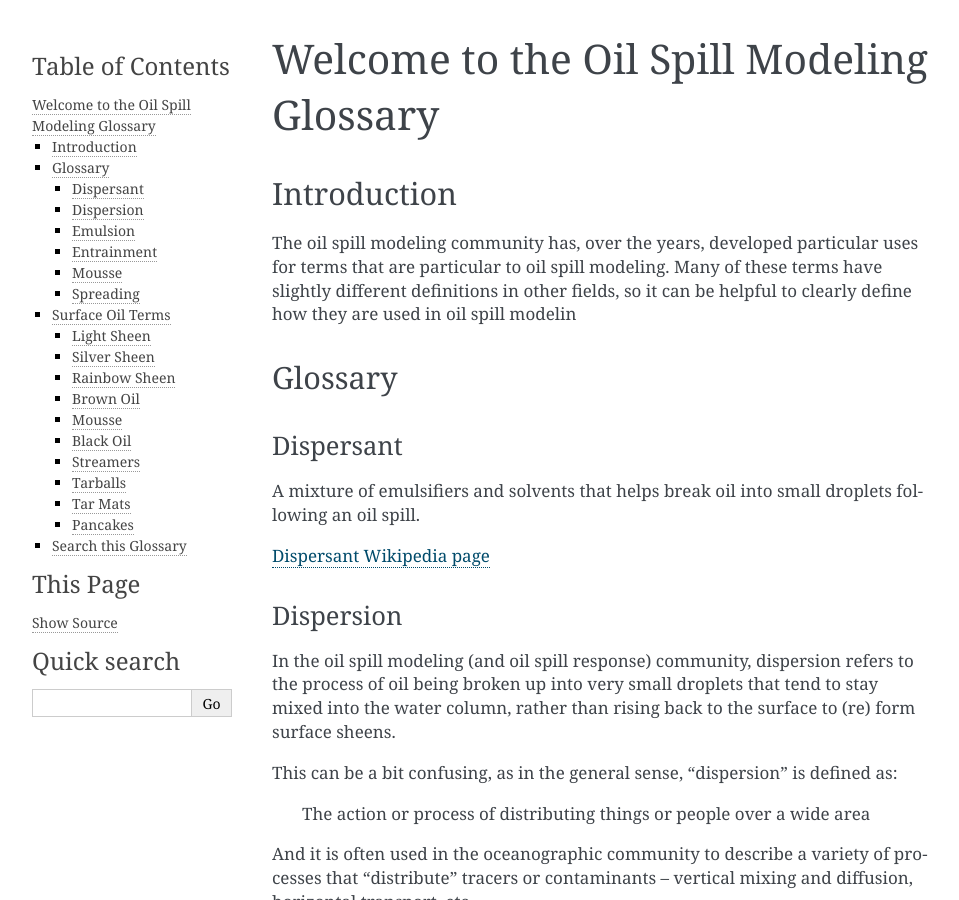
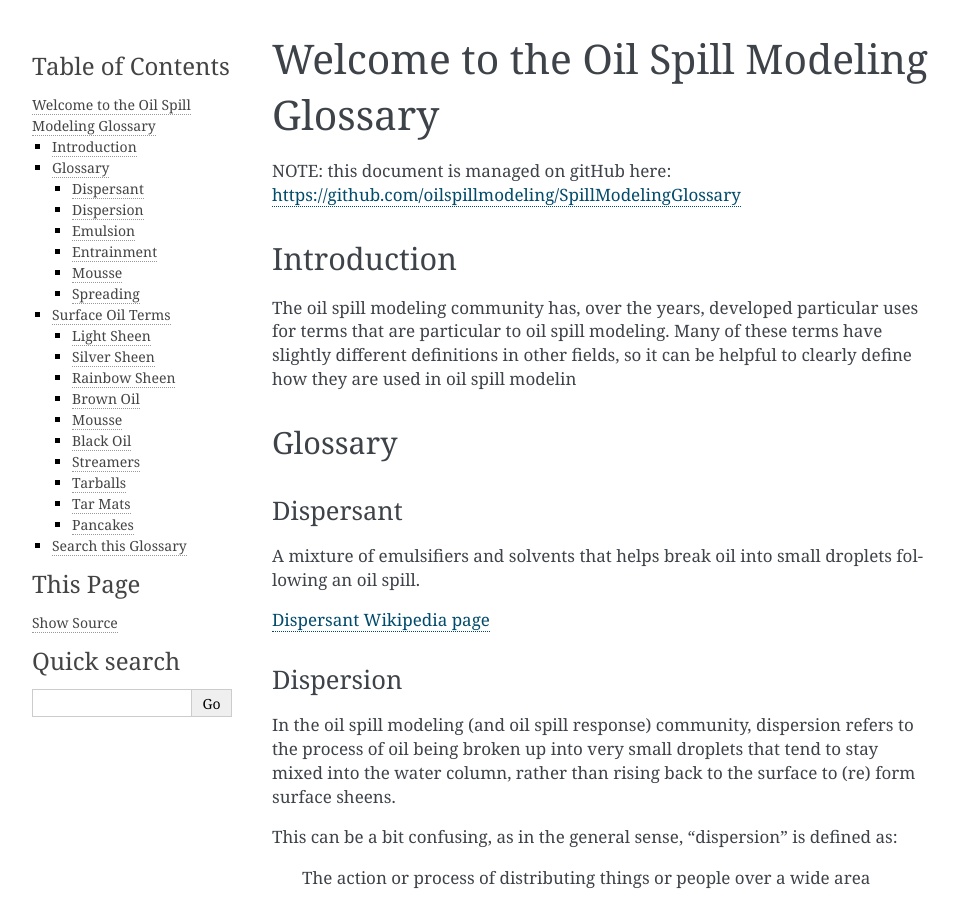
Before and after one commit to oilspillmodeling/SpillModelingGlossary, a Sphinx documentation site: the page built from source/index.rst, in a window 1280 px wide and 900 px high. Shown: the whole window, without its empty margins (148-1107 px from the left). Built offline with Sphinx 7.4.7, drawn with Linux system fonts in a browser that asks for light colours.

Commit message:
added link to gitHub project

```diff
--- a/source/index.rst
+++ b/source/index.rst
@@ -6,6 +6,8 @@
 
 Welcome to the Oil Spill Modeling Glossary
 ##########################################
+
+NOTE: this document is managed on gitHub here: https://github.com/oilspillmodeling/SpillModelingGlossary
 
 
 Introduction
```
